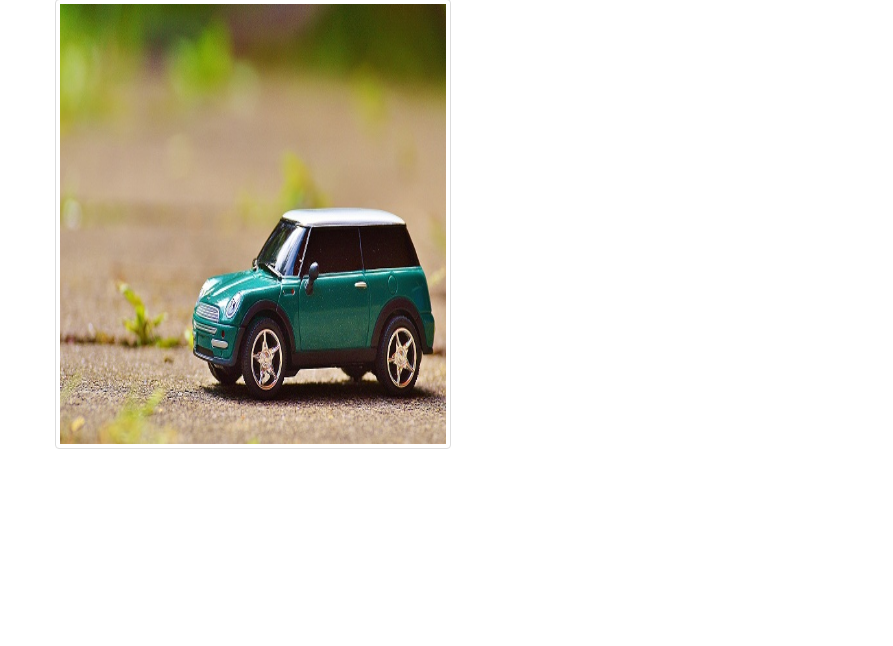
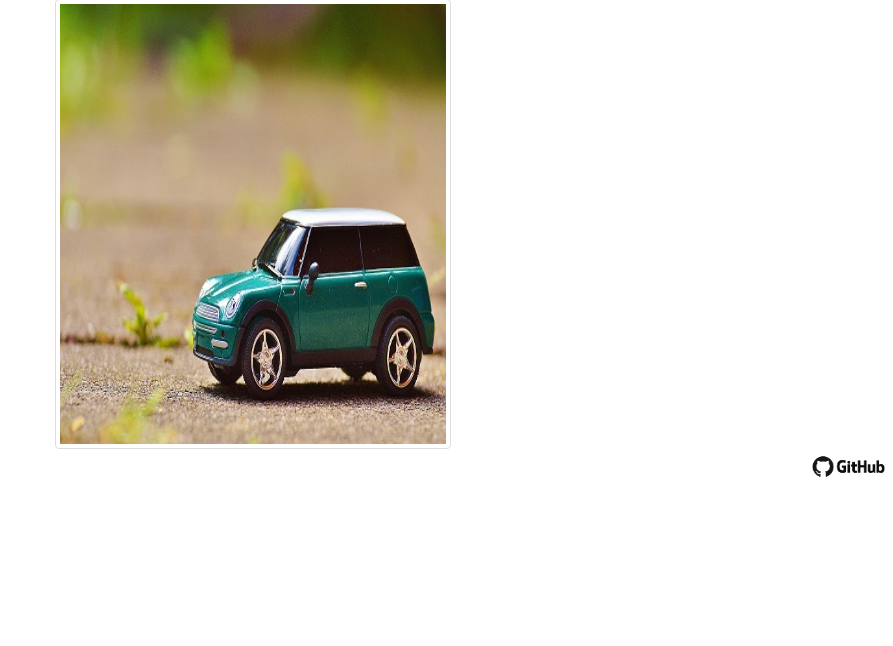
Before and after one commit to vinihf/folk_tag, a PHP site: page / in a window 1280 px wide. Shown: the part 137-783 px from the top of the page, without its empty margins (387-1280 px from the left). Run offline with PHP 8.4, Linux system fonts and the light colour scheme; data comes from the database, SQL or seed files in the repository.

Commit message:
0.005
Inserting icon and link to repository.

```diff
--- a/index.php
+++ b/index.php
@@ -27,6 +27,7 @@ if(!isset($_SESSION['index'])){
 </script>
 </head>
 <body>
+<div class='container-fluid'>
 <?php
 if($_SESSION['index']<=6){
 	include_once "db/MySQL.class.php";
@@ -34,7 +35,7 @@ if($_SESSION['index']<=6){
 	$sql = "select * from image where id = ".($_SESSION['index']+2);
 	$image = $conn->search($sql);
 ?>
-<div class='container-fluid'>
+
 <div class='row'>
 <div class='col-md-4 col-md-offset-4'>
 <h2>In 1 word, describe the image below:</h2>
@@ -50,20 +51,23 @@ if($_SESSION['index']<=6){
 echo "<img style='height:450px;width:auto;' class='img-thumbnail' src=img/".$image[0]['src'].">";
 echo "</div>";
 echo "</div>";
-echo "</div>";
 echo "</body>";
 }else{
 ?>
-<div class='container-fluid'>
 <div class='row'>
 <div class='col-md-2 col-md-offset-5'>
 <h1>Thank you!!</h1>
 </div>
 </div>
-</div>
-</body>
 <?php
 session_unset();
 }
 ?>
+<div class='row'>
+<div class='col-md-1 col-md-offset-11'>
+<a href='https://github.com/vinihf/folk_tag' target="_blank"> <img src='icon.png'  style='height:35px;width:auto;'> </a>
+</div>
+</div>
+</div>
+</body>
 </html>
```
Also changed, not shown: icon.png (added).
